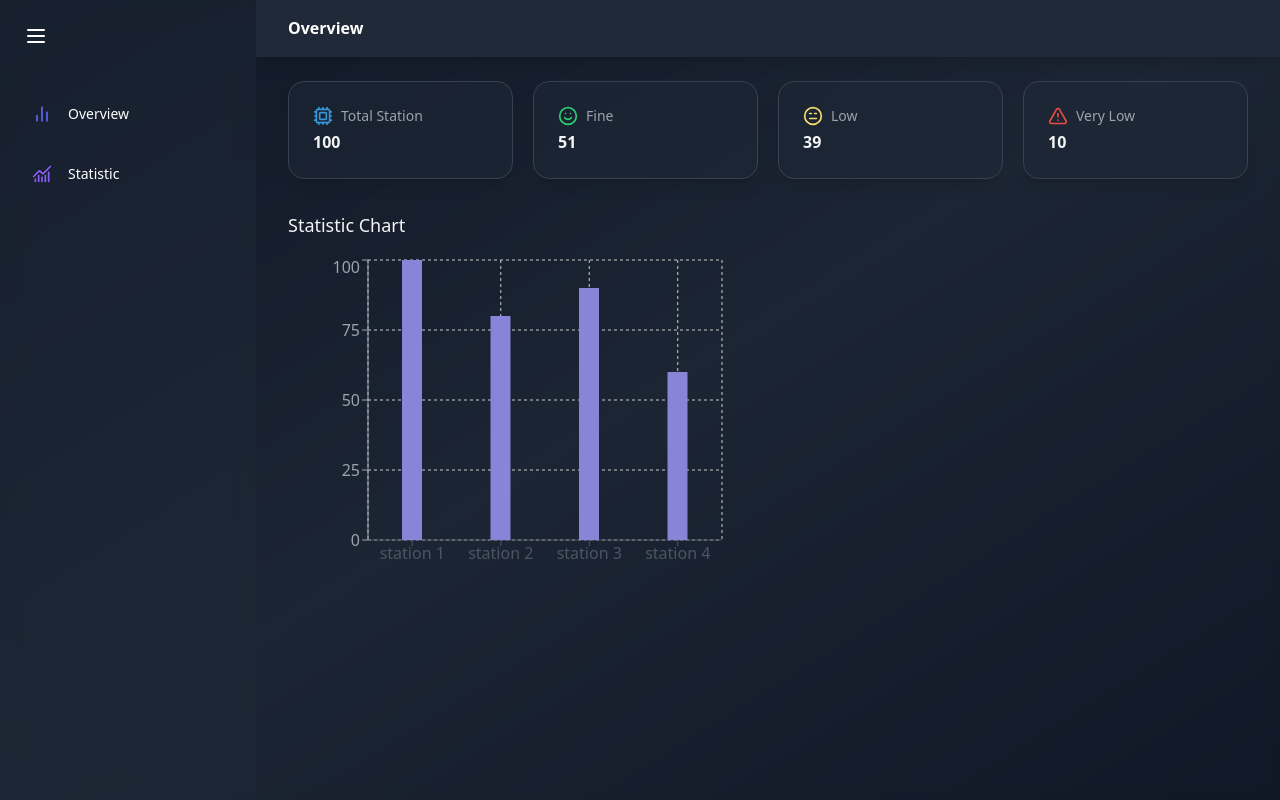
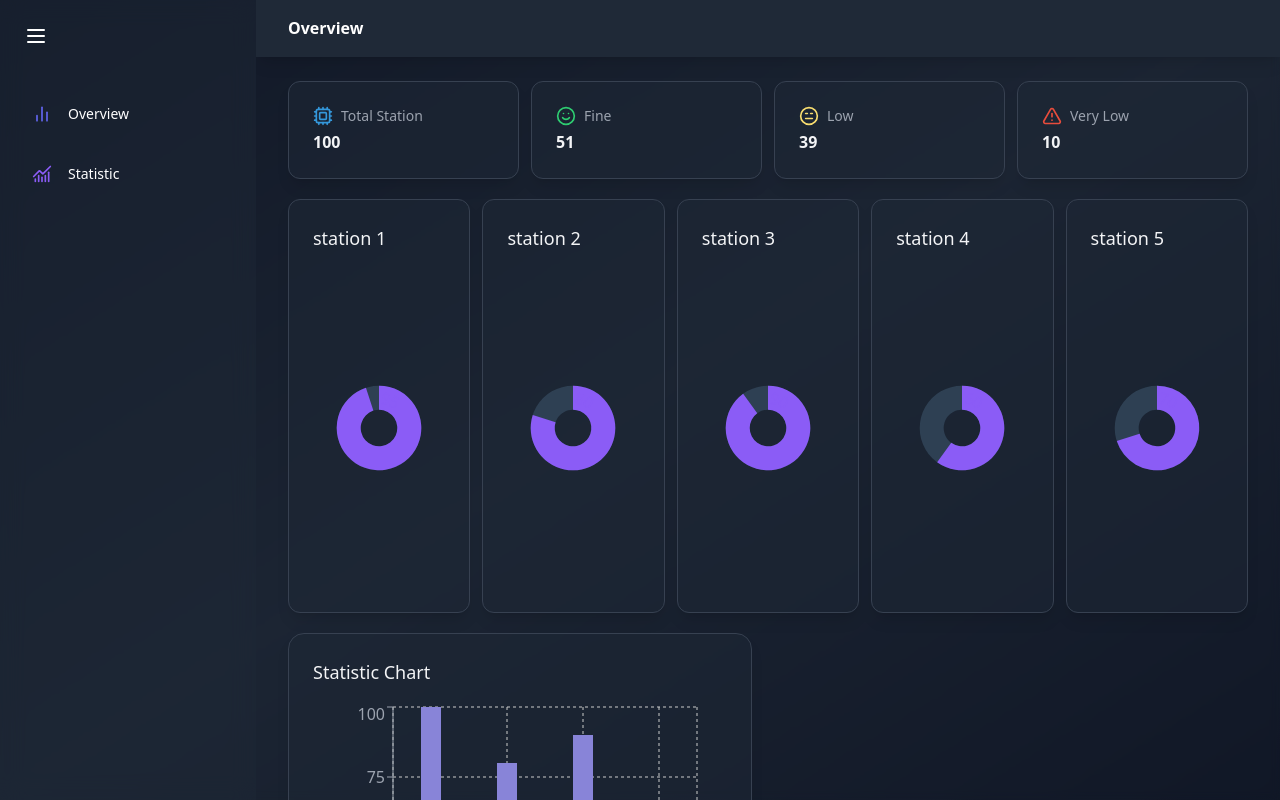
Before and after one commit to Lihour21/ict720-porject-2025, a React (Vite) app in the folder react_app/: page / in a window 1280 px wide. Built offline with nearby package versions, Linux system fonts and the light colour scheme.

Commit message:
add Gauge

```diff
--- a/react_app/package.json
+++ b/react_app/package.json
@@ -10,12 +10,14 @@
     "preview": "vite preview"
   },
   "dependencies": {
+    "express": "^4.21.2",
     "framer-motion": "^12.6.2",
     "lucide-react": "^0.484.0",
     "react": "^19.0.0",
     "react-dom": "^19.0.0",
     "react-router-dom": "^7.4.0",
-    "recharts": "^2.15.1"
+    "recharts": "^2.15.1",
+    "start": "^5.1.0"
   },
   "devDependencies": {
     "@eslint/js": "^9.21.0",
--- /dev/null
+++ b/react_app/src/components/OverviewPage/PieChart.jsx
@@ -0,0 +1,51 @@
+import React from 'react'
+import { RadialBarChart, RadialBar, Tooltip, ResponsiveContainer, PolarAngleAxis, Legend  } from 'recharts'
+import { motion } from 'framer-motion'
+
+const ChartData = [
+    { name: "station 1", value: 95},
+    { name: "station 2", value: 80},
+    { name: "station 3", value: 90},
+    { name: "station 4", value: 60},
+    { name: "station 5", value: 70}
+]
+const PieChart = ({ station }) => {
+    const stationData = ChartData.find((item) => item.name === station);
+
+    return (
+        <motion.div
+        className='bg-gray-800 bg-opacity-50 backdrop-blu-md overflow-hidden shadow-lg rounded-xl p-6 border border-gray-700'
+        initial={{opacity: 1, y: 20}}
+        animate={{opacity: 1, y: 0}}
+        transition={{delay: 0.3}}>
+            <h2 className='text-lg font-medium mb-4 text-gray-100'>
+                {station}
+            </h2>
+            <div className='h-80'>
+                <ResponsiveContainer hight={"100%"} width={"100%"}>
+                    <RadialBarChart
+                        width={730}
+                        height={250}
+                        innerRadius="50%"
+                        outerRadius="100%"
+                        data={stationData ? [stationData] : []}
+                        startAngle={90}
+                        endAngle={-270}
+                        >
+                        {/* <RadialBar
+                            background
+                            dataKey="value"
+                            cornerRadius={30 / 2}
+                            fill="#0BEFF2"
+                        /> */}
+                        <RadialBar label={{ fill: '#8B5CF6', position: 'insideStart' }} background={{fill: '#2e4053'}} clockWise={true} dataKey='value' fill="#8B5CF6" domain={[0, 100]}/>
+                        <PolarAngleAxis orientation='inner' type="number" domain={[0, 100]} angleAxisId={0} tick={false} />
+                        <Tooltip />
+                    </RadialBarChart>
+                </ResponsiveContainer>
+            </div>
+        </motion.div>
+    )
+}
+
+export default PieChart
--- a/react_app/src/components/StatChart.jsx
+++ b/react_app/src/components/OverviewPage/StatChart.jsx
@@ -12,7 +12,7 @@ const ChartData = [
 const StatChart = () => {
   return (
     <motion.div
-        ckkassName='bg-gray-800 bg-opacity-50 backdrop-blu-md overflow-hidden shadow-lg rounded-2xl p-6 border border-gray-700'
+        className='bg-gray-800 bg-opacity-50 backdrop-blu-md overflow-hidden shadow-lg rounded-2xl p-6 border border-gray-700'
         initial={{opacity: 1, y: 20}}
         animate={{opacity: 1, y: 0}}
         transition={{delay: 0.2}}>
--- a/react_app/src/components/common/StatCard.jsx
+++ b/react_app/src/components/common/StatCard.jsx
@@ -4,7 +4,7 @@ import {motion} from "framer-motion"
 const StatCard = ({name, icon:Icon , value, color}) => {
   return (
     <motion.div
-        className='bg-gray-800 bg-opacity-50 backdrop-blu-md overflow-hidden shadow-lg rounded-2xl border border-gray-700'
+        className='bg-gray-800 bg-opacity-50 backdrop-blu-md overflow-hidden shadow-lg rounded-xl border border-gray-700'
         whileHover={{ y: -5, boxShadow: "0 25px 50px -12px rgba(0, 0, 0, 0.5)"}}
         >
         <div className='px-4 py-5 sm:p-6'>
--- a/react_app/src/pages/OverviewPage.jsx
+++ b/react_app/src/pages/OverviewPage.jsx
@@ -1,6 +1,7 @@
 import Header from "../components/common/Header";
 import StatCard from "../components/common/StatCard";
-import StatChart from "../components/StatChart";
+import StatChart from "../components/OverviewPage/StatChart";
+import PieChart from "../components/OverviewPage/PieChart";
 
 import { motion } from "framer-motion";
 import { Cpu, Smile, Annoyed, TriangleAlert  } from "lucide-react";
@@ -10,7 +11,7 @@ const OverviewPage = () => {
             <Header title="Overview" />
             <main className='max-w-7x1 mx-auto py-6 px-4 lg:px-8'>
                 {/* StatCard */}
-                <motion.div className='grid grid-cols-1 gap-5 sm:grid-cols-2 lg:grid-cols-4 mb-8'
+                <motion.div className='grid grid-cols-1 gap-3 sm:grid-cols-2 lg:grid-cols-4 mb-5'
                 initial={{ opacity: 0, y: 20}}
                 animate={{ opacity: 1, y:0}}
                 transition={{ duration: 1}}
@@ -21,8 +22,16 @@ const OverviewPage = () => {
                     <StatCard name="Very Low" icon={TriangleAlert} value='10' color='#e74c3c' />
                 </motion.div>
 
+                {/* Gauge */}
+                <div className='grid grid-cols-1 sm:grid-cols-2 lg:grid-cols-5 lg:grid-flow-row gap-3 mb-5'>
+                    <PieChart station = "station 1"/>
+                    <PieChart station = "station 2"/>
+                    <PieChart station = "station 3"/>
+                    <PieChart station = "station 4"/>
+                    <PieChart station = "station 5"/>
+                </div>
+
                 {/* Charts */}
-
                 <div className='grid grid-cols-1 lg:grid-cols-2 lg:grid-flow-row gap-8'>
                     <StatChart/>
                 </div>
```
Also changed, not shown: 2 other files (tests, documents, lock files or other folders).
